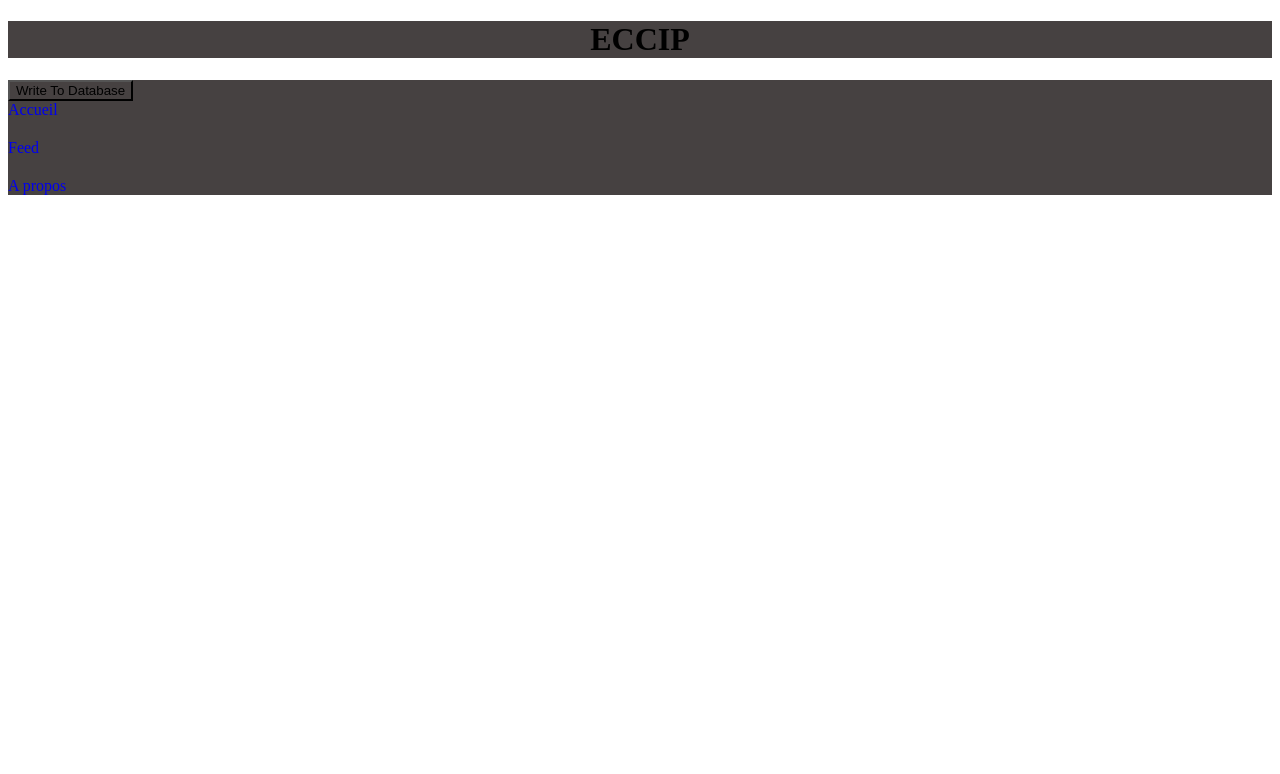
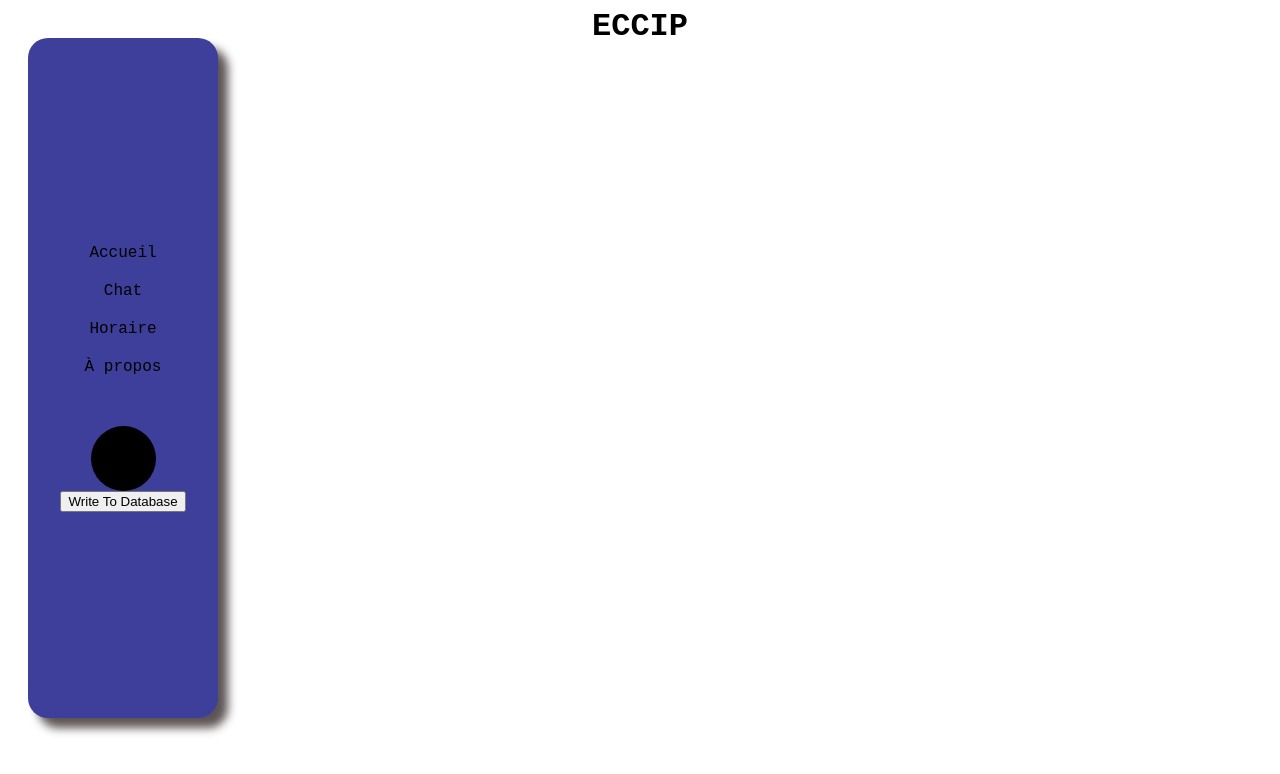
Before and after one commit to bourourou2301/eccip, a SvelteKit app in the folder eccip-app/: page / in a window 1280 px wide. Shown: the top 774 px of the page. Built offline with nearby package versions, Linux system fonts and the light colour scheme.

Commit message:
Creer layout navbar

```diff
--- /dev/null
+++ b/eccip-app/src/routes/+layout.svelte
@@ -0,0 +1,73 @@
+<script>
+    import firebase from '$lib/firebase';
+    import { set, ref } from 'firebase/database';
+    var counter = 0;
+    function writeToDatabase() {
+        const database = firebase.database;
+        const dataToWrite = {
+            TimeAtTimeOfButtonPress : new Date().toLocaleString()
+        };
+    const dbRef = ref(database, 'TimeAtButtonPress/PressNumber'+counter+'/');
+    counter = counter +1;
+    set(dbRef, dataToWrite);
+    }
+</script>
+
+<div id="navbar-parent">
+        <nav class="navbar">
+            <a href="">Accueil</a>
+            <a href="">Chat</a>
+            <a href="">Horaire</a>
+            <a href="">À propos</a>
+        </nav>
+        <div id="profile-pic"></div>
+        <button on:click={writeToDatabase}>Write To Database</button>
+</div>
+<slot></slot>
+
+<style>
+#navbar-parent {
+    background-color: rgb(62, 62, 155);
+    width: 150px;
+    height: 80vh;
+    box-shadow: 10px 10px 10px #5e5454;
+    padding: 20px;
+    margin-left: 20px;
+    margin-top: 30px;
+    display: flex;
+    justify-content: center;
+    align-items: center;
+    flex-direction: column;
+    position: fixed;
+    border-radius: 20px;
+}
+
+.navbar {
+    display: flex;
+    gap: 20px;
+    flex-direction: column;
+    box-sizing: border-box;
+    width:fit-content;
+    height: fit-content;
+    justify-content: center;
+    align-items: center;
+}
+
+.navbar a {
+    font-family: 'Courier New', Courier, monospace;
+    text-align: center;
+        color: rgb(0, 0, 0);
+    text-decoration: none;
+    background-color: transparent;
+}
+
+#profile-pic {
+    margin-left: auto;
+    margin-right: auto;
+    margin-top: 50px;
+    background-color: black;
+    border-radius: 50%;
+    width: 65px;
+    height: 65px;
+}
+</style>
--- a/eccip-app/src/routes/+page.svelte
+++ b/eccip-app/src/routes/+page.svelte
@@ -1,42 +1,83 @@
-<style>
-    @import './style.css';
-</style>
+<!--PK YA UNE FUCKING ERREUR ICI-->
 
-<h1 class="titre"> ECCIP </h1>
+<div id="page-entiere">
+    <h1 class="titre"> ECCIP </h1>
+<!--
+<div id="navbar-parent">
+        <nav class="navbar">
+            <a href="">Accueil</a>
+            <a href="">Chat</a>
+            <a href="">Horaire</a>
+            <a href="">À propos</a>
+        </nav>
+        <div id="profile-pic"></div>
+        <button on:click={writeToDatabase}>Write To Database</button>
+    </div>
+-->
+</div>
 
 
-<!--
-<div class="sidebar">
-    <ul>
-        <a href=""></a>
-    </ul>
-</div>
--->
 
-<!--
-    example of a database set, be sure to import the first line, in the second you add what methods u need (set, update, delete, ect)
--->
-<script>
-import firebase from '$lib/firebase';
-import { set, ref } from 'firebase/database';
-var counter = 0;
-function writeToDatabase() {
-    const database = firebase.database;
-    const dataToWrite = {
-        TimeAtTimeOfButtonPress : new Date().toLocaleString()
-    };
-const dbRef = ref(database, 'TimeAtButtonPress/PressNumber'+counter+'/');
-counter = counter +1;
-set(dbRef, dataToWrite);
+
+<style>
+* {
+    margin: 0;
 }
-</script>
 
-<div>
-    <!--Button that writes to db, remove if uneeded-->
-    <button on:click={writeToDatabase}>Write To Database</button>
-    <nav class="navbar">
-        <a href="https://www.youtube.com">Accueil</a>
-        <a href="https://www.youtube.com">Feed</a>
-        <a href="https://www.youtube.com">A propos</a>
-    </nav>
-</div>
+#page-entiere {
+    height: 200vh;
+}
+
+.titre {
+    text-align: center;
+    font-family: 'Courier New', Courier, monospace;
+}
+
+
+/*
+#navbar-parent {
+    background-color: rgb(62, 62, 155);
+    width: 150px;
+    height: 80vh;
+    box-shadow: 10px 10px 10px #5e5454;
+    padding: 20px;
+    margin-left: 20px;
+    display: flex;
+    justify-content: center;
+    align-items: center;
+    flex-direction: column;
+    position: fixed;
+    border-radius: 20px;
+}
+
+.navbar {
+    display: flex;
+    gap: 20px;
+    flex-direction: column;
+    box-sizing: border-box;
+    width:fit-content;
+    height: fit-content;
+    justify-content: center;
+    align-items: center;
+}
+
+a {
+    font-family: 'Courier New', Courier, monospace;
+    text-align: center;
+        color: rgb(0, 0, 0);
+    text-decoration: none;
+    background-color: transparent;
+}
+
+#profile-pic {
+    margin-left: auto;
+    margin-right: auto;
+    margin-top: 50px;
+    background-color: black;
+    border-radius: 50%;
+    width: 65px;
+    height: 65px;
+}
+*/
+
+</style>
--- a/eccip-app/src/routes/style.css
+++ /dev/null
@@ -1,17 +0,0 @@
-* {
-    background-color: rgb(70, 65, 65);
-}
-
-.titre {
-    text-align: center;
-}
-
-.navbar {
-    display: flex;
-    gap: 20px;
-    flex-direction: column;
-}
-
-a {
-    text-decoration: none;
-}
```
Also changed, not shown: 1 other file (tests, documents, lock files or other folders).
